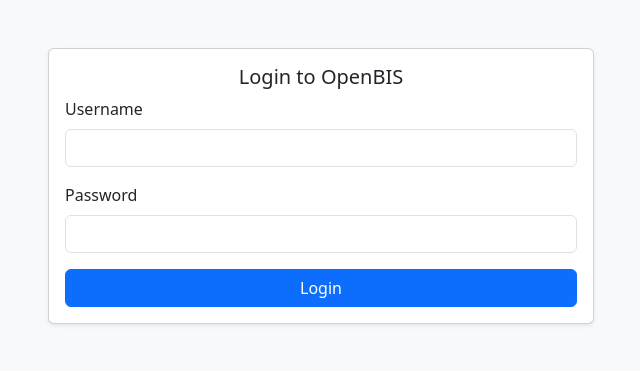
After one commit to BAMresearch/masterdata-checker, a Django app: page /login/ in a window 1280 px wide. The commit adds this page. Shown: the top 371 px of the page, without its empty margins (319-959 px from the left). Run offline with Django 5.2, Linux system fonts and the light colour scheme.

Commit message:
developed login page with encrypted credentials

```diff
--- a/django_checker/masterdata_checker/masterdata_checker/urls.py
+++ b/django_checker/masterdata_checker/masterdata_checker/urls.py
@@ -25,6 +25,8 @@
     path('', views.homepage, name='homepage'),
     path('check_instance/', views.check_instance, name='check_instance'),
     path('download_csv/<str:filename>/', views.download_csv, name='download_csv'),
+    path('login/', views.login, name='login'),
+    path('logout/', views.logout_view, name='logout'),
 
 ]
 
--- a/django_checker/masterdata_checker/myapp/templates/homepage.html
+++ b/django_checker/masterdata_checker/myapp/templates/homepage.html
@@ -25,6 +25,12 @@
     </style>
 </head>
 <body class="bg-light">
+    <div class="d-flex justify-content-end"></div>
+            <form action="{% url 'logout' %}" method="POST">
+                {% csrf_token %}
+                <button type="submit" class="btn btn-danger">Logout</button>
+            </form>
+        </div>
     <div class="container py-5">
         <div class="row justify-content-center">
             <div class="col-md-8">
--- /dev/null
+++ b/django_checker/masterdata_checker/myapp/templates/login.html
@@ -0,0 +1,40 @@
+<!DOCTYPE html>
+<html lang="en">
+<head>
+    <meta charset="UTF-8">
+    <meta name="viewport" content="width=device-width, initial-scale=1.0">
+    <title>Login</title>
+    <!-- Add Bootstrap CSS -->
+    <link href="https://cdn.jsdelivr.net/npm/bootstrap@5.3.0/dist/css/bootstrap.min.css" rel="stylesheet">
+</head>
+<body class="bg-light">
+    <div class="container py-5">
+        <div class="row justify-content-center">
+            <div class="col-md-6">
+                <div class="card shadow-sm">
+                    <div class="card-body">
+                        <h5 class="text-center">Login to OpenBIS</h5>
+                        <form method="POST" action="{% url 'login' %}">
+                            {% csrf_token %}
+                            <div class="mb-3">
+                                <label for="username" class="form-label">Username</label>
+                                <input type="text" class="form-control" id="username" name="username" required>
+                            </div>
+                            <div class="mb-3">
+                                <label for="password" class="form-label">Password</label>
+                                <input type="password" class="form-control" id="password" name="password" required>
+                            </div>
+                            {% if error %}
+                                <div class="alert alert-danger">{{ error }}</div>
+                            {% endif %}
+                            <button type="submit" class="btn btn-primary w-100">Login</button>
+                        </form>
+                    </div>
+                </div>
+            </div>
+        </div>
+    </div>
+    <!-- Bootstrap JS -->
+    <script src="https://cdn.jsdelivr.net/npm/bootstrap@5.3.0/dist/js/bootstrap.bundle.min.js"></script>
+</body>
+</html>
--- a/django_checker/masterdata_checker/myapp/views.py
+++ b/django_checker/masterdata_checker/myapp/views.py
@@ -1,14 +1,28 @@
-from django.shortcuts import render
+from django.shortcuts import render, redirect
 from django.http import JsonResponse, HttpResponse
+from django.contrib import messages
+from django.contrib.auth import logout
 from pybis import Openbis
-from myapp.utils import name_checker, content_checker, entity_checker, generate_csv_and_download
+from myapp.utils import name_checker, content_checker, entity_checker, generate_csv_and_download, encrypt_password, decrypt_password
 import logging
 
 # Get an instance of the logger for the app (replace 'myapp' with your app name)
 logger = logging.getLogger('myapp')
 
 def homepage(request):
+    # Check if the user is logged in
+    username = request.session.get('openbis_username')
+    encrypted_password = request.session.get('openbis_password')
+
+    # Redirect to login page if credentials are missing
+    if not username or not encrypted_password:
+        return redirect('login')
+
+    # Decrypt the password for use
+    password = decrypt_password(encrypted_password)
+
     context = {}
+
     if request.method == "POST":
         if "upload" in request.POST and request.FILES.get("file"):
             uploaded_file = request.FILES["file"]
@@ -18,7 +32,7 @@
 
                     url = f"https://devel.datastore.bam.de/"
                     o = Openbis(url)
-                    o.login("cmadaria", "Berlin.2024", save_token=True)
+                    o.login(username, password, save_token=True)
 
                     file_name = uploaded_file.name
 
@@ -42,13 +56,25 @@
 
 # View to handle instance check and CSV generation
 def check_instance(request):
+
+    # Check if the user is logged in
+    username = request.session.get('openbis_username')
+    encrypted_password = request.session.get('openbis_password')
+
+    # Redirect to login page if credentials are missing
+    if not username or not encrypted_password:
+        return redirect('login')
+
+    # Decrypt the password for use
+    password = decrypt_password(encrypted_password)
+
     if request.method == 'POST':
         instance = request.POST.get('instance')
 
         # Simulate fetching data from the OpenBIS instance
         url = f"https://devel.datastore.bam.de/"
         o = Openbis(url)
-        o.login("cmadaria", "Berlin.2024", save_token=True)
+        o.login(username, password, save_token=True)
 
         # Generate CSV data and capture the rows being written
         csv_rows, csv_file, masterdata = generate_csv_and_download(o, instance)
@@ -75,3 +101,39 @@
         return response
     else:
         return HttpResponse('File not found', status=404)
+
+
+def login(request):
+    if request.method == 'POST':
+        username = request.POST.get('username')
+        password = request.POST.get('password')
+
+        # Simulate OpenBIS login
+        try:
+            url = f"https://devel.datastore.bam.de/"
+            o = Openbis(url)
+            o.login(username, password, save_token=True)
+
+            # Encrypt password before saving to the session
+            encrypted_password = encrypt_password(password)
+
+            # If login is successful, save credentials to the session
+            request.session['openbis_username'] = username
+            request.session['openbis_password'] = encrypted_password
+
+            # Redirect to homepage after successful login
+            return redirect('homepage')
+
+        except Exception as e:
+            # Show error if login fails
+            return render(request, 'login.html', {
+                'error': 'Login failed. Please check your username and password.'
+            })
+
+    # If GET request, show login page
+    return render(request, 'login.html')
+
+def logout_view(request):
+    request.session.flush()  # Clear all session data
+    logout(request)
+    return redirect('login')
```
Also changed, not shown: django_checker/masterdata_checker/masterdata_checker/settings.py (+12 -0 lines), django_checker/masterdata_checker/myapp/utils.py (+24 -0 lines), django_checker/masterdata_checker/db.sqlite3, 2 other files.
